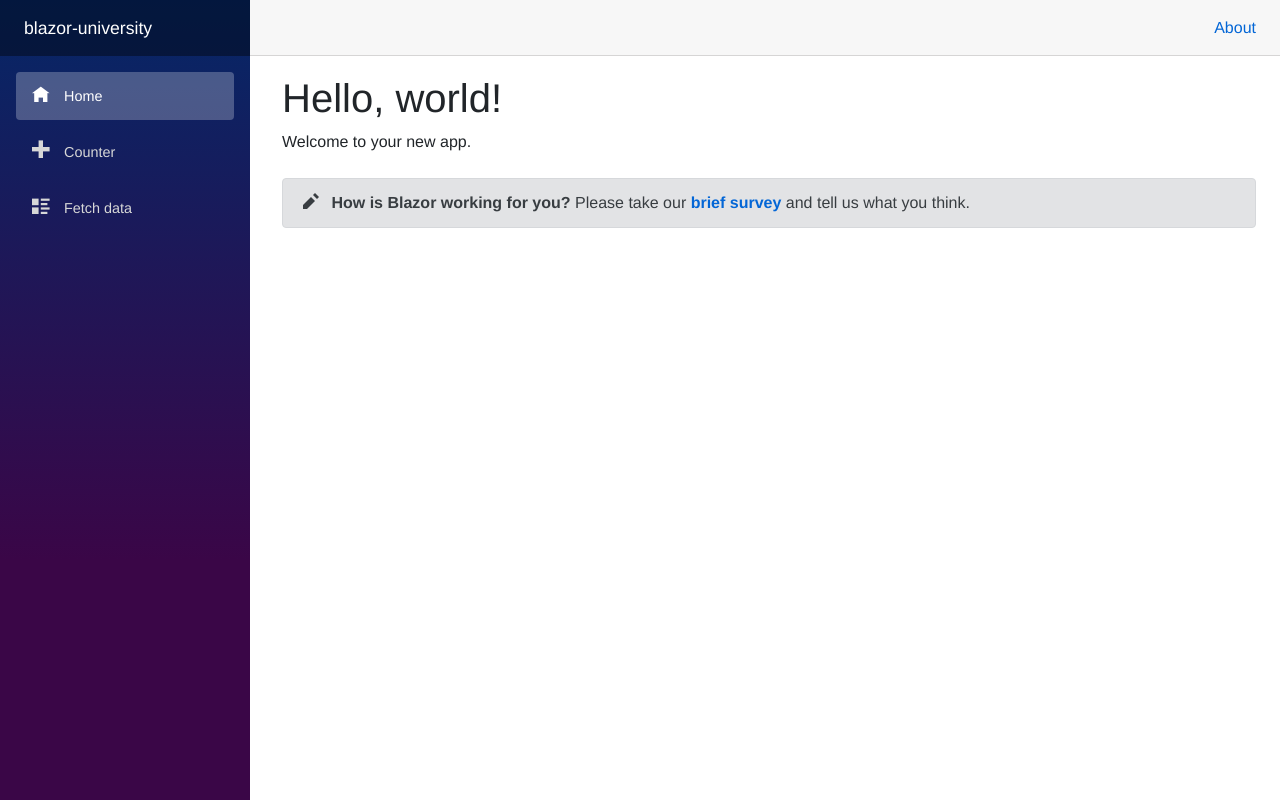
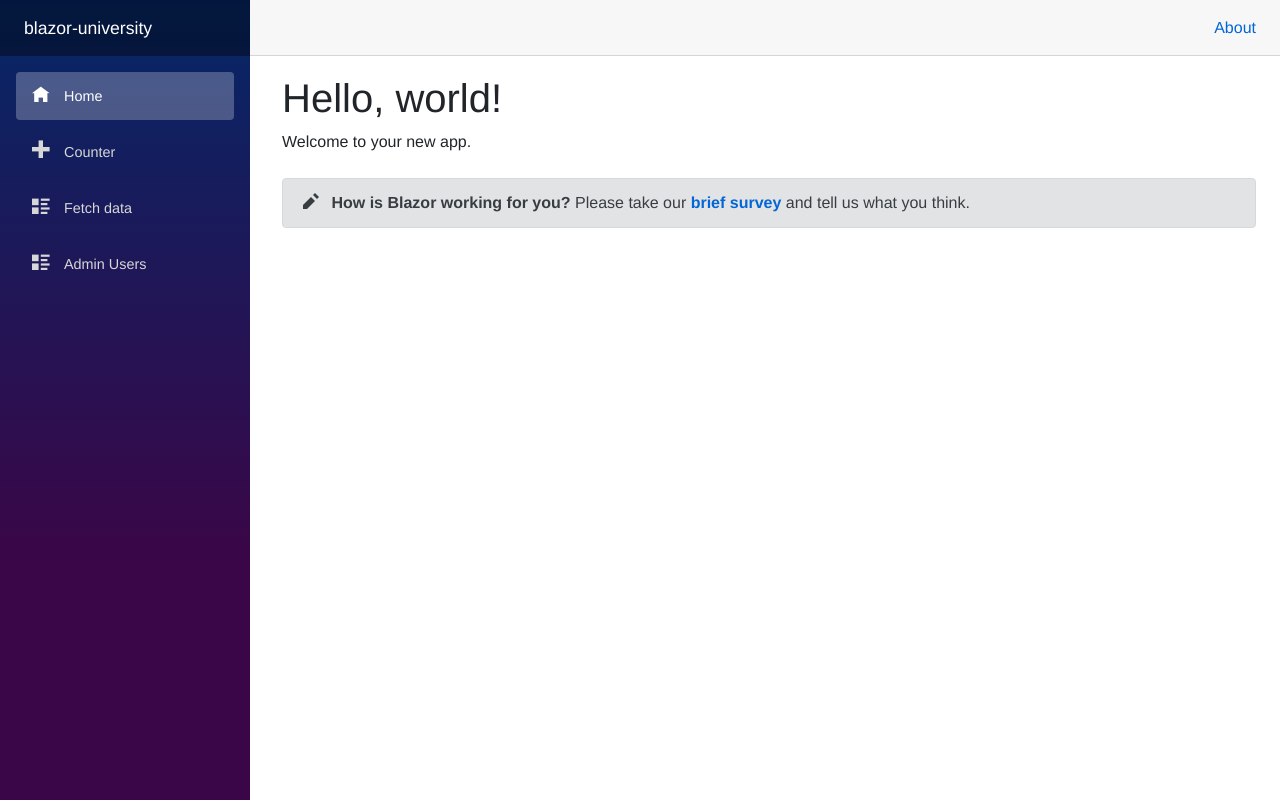
Before and after one commit to caiomartins1/blazor-university, an ASP.NET Core app: page / in a window 1280 px wide. Run offline with ASP.NET Core 8, Linux system fonts and the light colour scheme; style sheets or scripts are compiled from the project's sources.

Commit message:
How to use different layouts

```diff
--- /dev/null
+++ b/Pages/Admin/AdminUsers.razor
@@ -0,0 +1,3 @@
+@page "/admin/users"
+
+<h1>Users</h1>
--- /dev/null
+++ b/Pages/Admin/_Imports.razor
@@ -0,0 +1 @@
+@layout AdminLayout
--- /dev/null
+++ b/Shared/AdminLayout.razor
@@ -0,0 +1,3 @@
+@inherits LayoutComponentBase
+<h1>Admin</h1>
+@Body
--- a/Shared/MainLayout.razor.css
+++ b/Shared/MainLayout.razor.css
@@ -21,7 +21,8 @@
   align-items: center;
 }
 
-    .top-row ::deep a, .top-row .btn-link {
+.top-row ::deep a,
+.top-row .btn-link {
   white-space: nowrap;
   margin-left: 1.5rem;
 }
@@ -40,7 +41,8 @@
     justify-content: space-between;
   }
 
-    .top-row a, .top-row .btn-link {
+  .top-row a,
+  .top-row .btn-link {
     margin-left: 0;
   }
 }
--- a/Shared/NavMenu.razor
+++ b/Shared/NavMenu.razor
@@ -22,6 +22,11 @@
                 <span class="oi oi-list-rich" aria-hidden="true"></span> Fetch data
             </NavLink>
         </li>
+        <li class="nav-item px-3">
+            <NavLink class="nav-link" href="admin/users">
+                <span class="oi oi-list-rich" aria-hidden="true"></span> Admin Users
+            </NavLink>
+        </li>
     </ul>
 </div>
 
```
Lines whose indentation alone changed are shown as unchanged.
